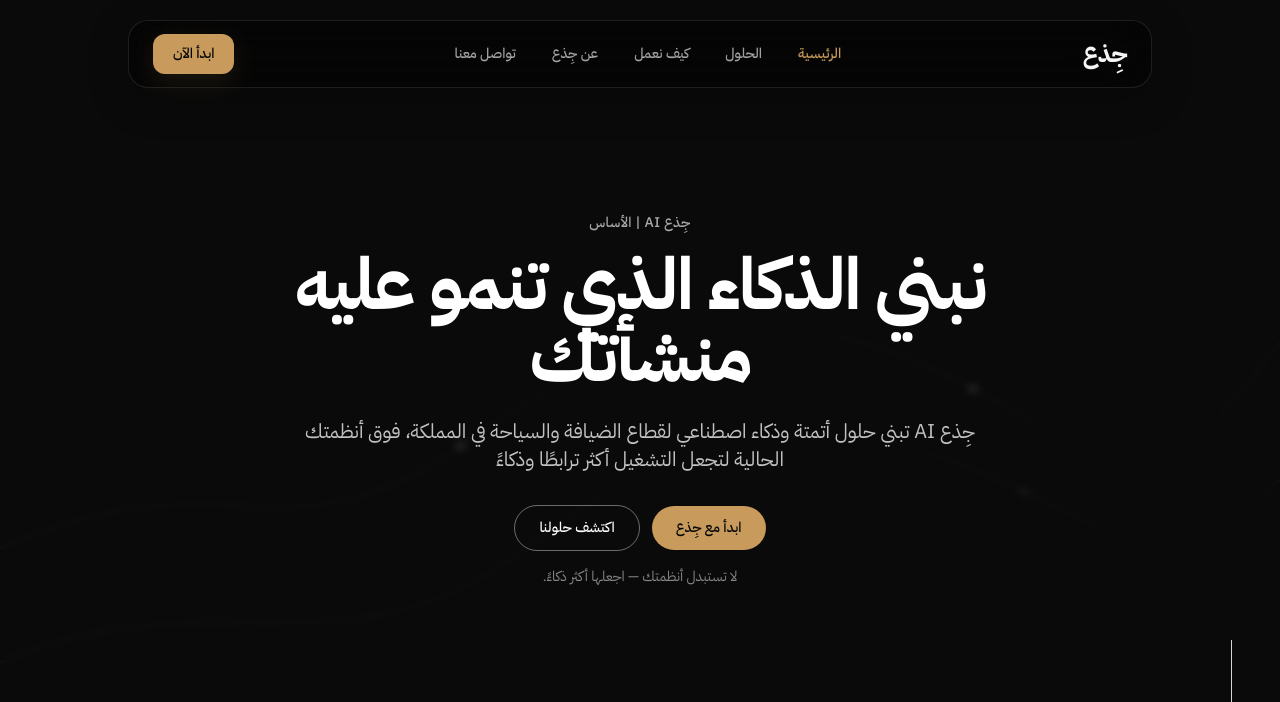
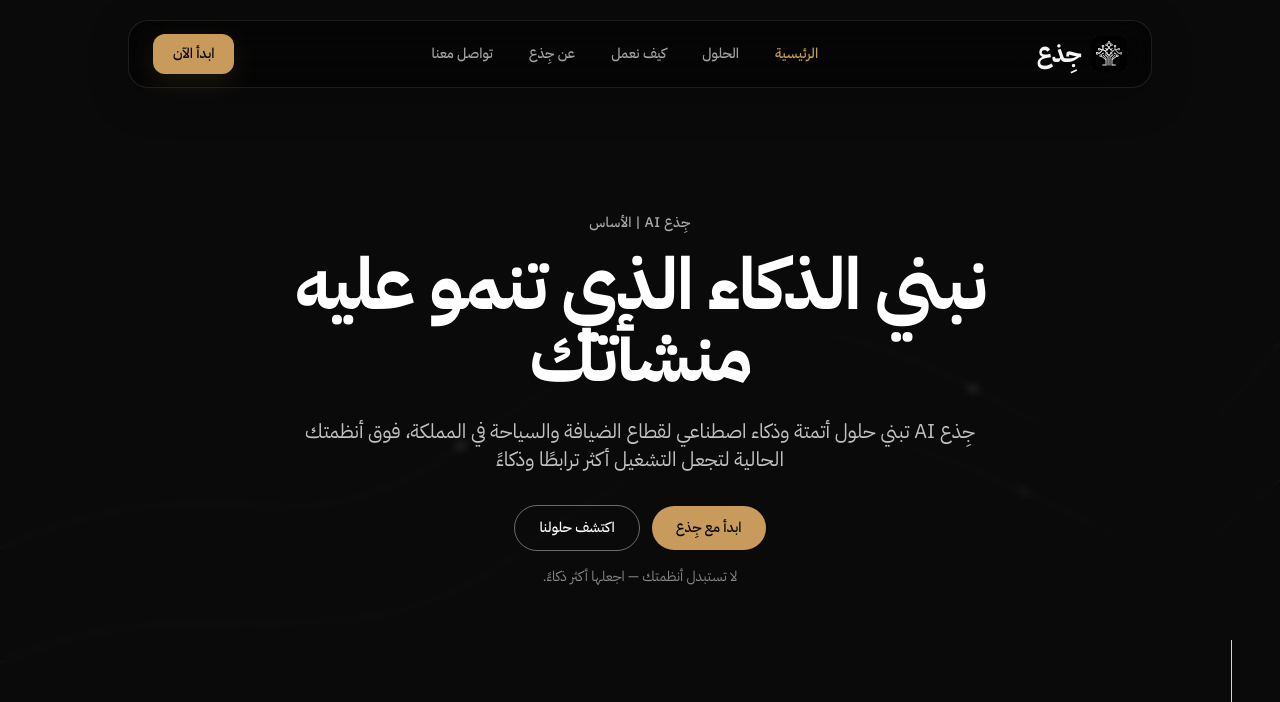
Before and after one commit to WWW-Alhnani-COM/wusool-ai, a React (Vite) app: page / in a window 1280 px wide. Shown: the top 702 px of the page. Built offline with nearby package versions, Linux system fonts and the light colour scheme.

Commit message:
Refactor Header component layout and styling

```diff
--- a/src/components/layout/Header.tsx
+++ b/src/components/layout/Header.tsx
@@ -115,7 +115,10 @@ export function Header() {
   to="/"
   onClick={closeMenu}
   className="
+    flex
     shrink-0
+    items-center
+    gap-2.5
     text-ink
     transition-opacity
     duration-300
@@ -123,34 +126,32 @@ export function Header() {
   "
   aria-label="جِذع AI"
 >
-            <span
+  <img
+    src="/favicon.svg"
+    alt="جِذع AI"
+    aria-hidden="true"
     className="
-                font-display
-                text-xl
-                font-bold
-                tracking-tight
-                sm:text-2xl
+      h-8
+      w-8
+      shrink-0
+      rounded-lg
+      object-contain
+      sm:h-9
+      sm:w-9
     "
-            >
+  />
+
+  <span className="font-display text-xl font-bold tracking-tight sm:text-2xl">
     جِذع
   </span>
 
   <span
-              className="
-                ml-1
-                font-english
-                text-sm
-                font-semibold
-                tracking-[0.08em]
-                text-brass
-                sm:text-base
-              "
+    className="-ml-1.5 font-english text-sm font-semibold tracking-[0.08em] text-brass sm:text-base"
     dir="ltr"
   >
     AI
   </span>
 </NavLink>
-
           {/* ==================================================
               DESKTOP NAV
               ================================================== */}
```
Lines whose indentation alone changed are shown as unchanged.
